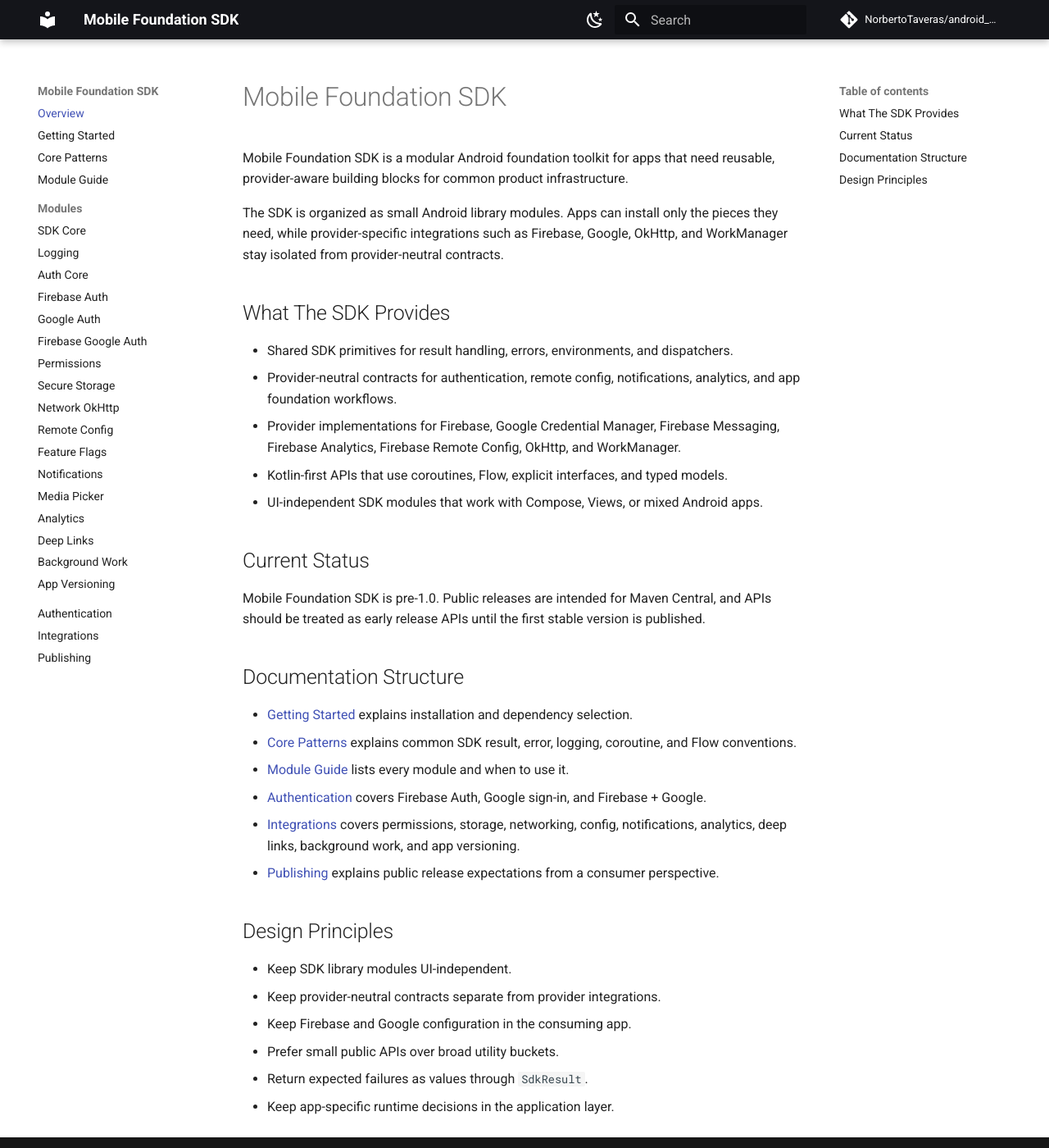
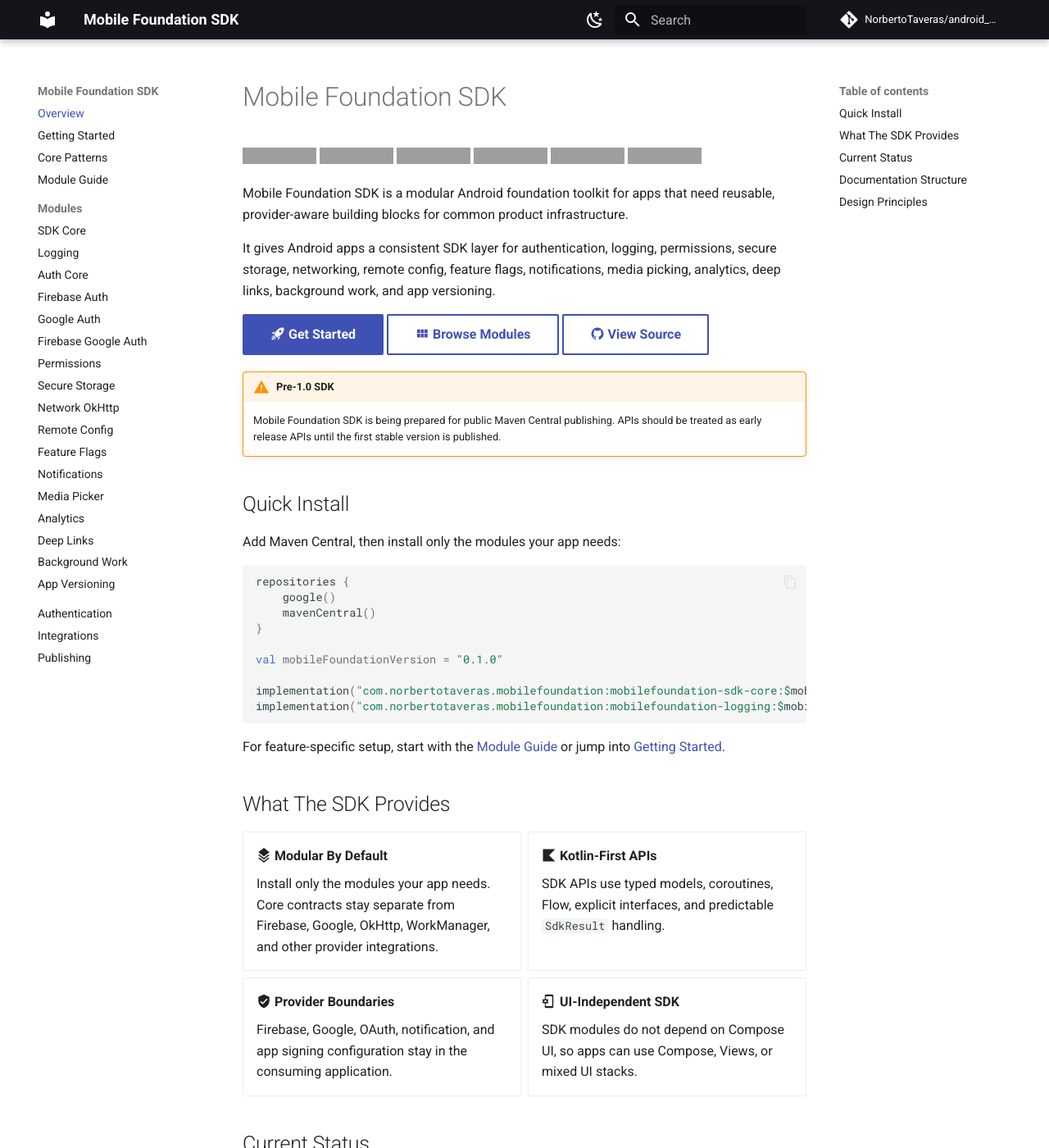
Before and after one commit to NorbertoTaveras/lantern, an MkDocs documentation site: the page built from docs/index.md, in a window 1280 px wide and 1400 px high. Shown: the whole window at 82% size. Built offline with MkDocs 1.6.1 and Material for MkDocs 9.7.7, drawn with Linux system fonts in a browser that asks for light colours; comment, search, counter and statistics services are not loaded; some of the changed text lies outside the part shown; grey boxes are pictures that could not be loaded.

Commit message:
FWK-140 | Polish docs overview page

````diff
--- a/docs/index.md
+++ b/docs/index.md
@@ -1,29 +1,90 @@
 # Mobile Foundation SDK
+
+<p>
+  <a href="https://github.com/NorbertoTaveras/android_mobilefoundation_framework/actions/workflows/android.yml">
+    <img alt="Android CI" src="https://github.com/NorbertoTaveras/android_mobilefoundation_framework/actions/workflows/android.yml/badge.svg" />
+  </a>
+  <a href="https://github.com/NorbertoTaveras/android_mobilefoundation_framework/actions/workflows/publish-docs.yml">
+    <img alt="Docs" src="https://github.com/NorbertoTaveras/android_mobilefoundation_framework/actions/workflows/publish-docs.yml/badge.svg" />
+  </a>
+  <img alt="License" src="https://img.shields.io/badge/license-Apache--2.0-blue.svg" />
+  <img alt="Kotlin" src="https://img.shields.io/badge/kotlin-2.4.10-7F52FF.svg" />
+  <img alt="Min SDK" src="https://img.shields.io/badge/min%20SDK-24-3DDC84.svg" />
+  <img alt="Maven Central" src="https://img.shields.io/badge/Maven%20Central-pending-lightgrey.svg" />
+</p>
 
 Mobile Foundation SDK is a modular Android foundation toolkit for apps that need reusable, provider-aware building blocks for common product infrastructure.
 
-The SDK is organized as small Android library modules. Apps can install only the pieces they need, while provider-specific integrations such as Firebase, Google, OkHttp, and WorkManager stay isolated from provider-neutral contracts.
+It gives Android apps a consistent SDK layer for authentication, logging, permissions, secure storage, networking, remote config, feature flags, notifications, media picking, analytics, deep links, background work, and app versioning.
+
+[:material-rocket-launch: Get Started](getting-started.md){ .md-button .md-button--primary }
+[:material-view-module: Browse Modules](modules.md){ .md-button }
+[:material-github: View Source](https://github.com/NorbertoTaveras/android_mobilefoundation_framework){ .md-button }
+
+!!! warning "Pre-1.0 SDK"
+    Mobile Foundation SDK is being prepared for public Maven Central publishing. APIs should be treated as early release APIs until the first stable version is published.
+
+## Quick Install
+
+Add Maven Central, then install only the modules your app needs:
+
+```kotlin
+repositories {
+    google()
+    mavenCentral()
+}
+
+val mobileFoundationVersion = "0.1.0"
+
+implementation("com.norbertotaveras.mobilefoundation:mobilefoundation-sdk-core:$mobileFoundationVersion")
+implementation("com.norbertotaveras.mobilefoundation:mobilefoundation-logging:$mobileFoundationVersion")
+```
+
+For feature-specific setup, start with the [Module Guide](modules.md) or jump into [Getting Started](getting-started.md).
 
 ## What The SDK Provides
 
-- Shared SDK primitives for result handling, errors, environments, and dispatchers.
-- Provider-neutral contracts for authentication, remote config, notifications, analytics, and app foundation workflows.
-- Provider implementations for Firebase, Google Credential Manager, Firebase Messaging, Firebase Analytics, Firebase Remote Config, OkHttp, and WorkManager.
-- Kotlin-first APIs that use coroutines, Flow, explicit interfaces, and typed models.
-- UI-independent SDK modules that work with Compose, Views, or mixed Android apps.
+<div class="grid cards" markdown>
+
+-   :material-layers-triple: **Modular By Default**
+
+    Install only the modules your app needs. Core contracts stay separate from Firebase, Google, OkHttp, WorkManager, and other provider integrations.
+
+-   :material-language-kotlin: **Kotlin-First APIs**
+
+    SDK APIs use typed models, coroutines, Flow, explicit interfaces, and predictable `SdkResult` handling.
+
+-   :material-shield-check: **Provider Boundaries**
+
+    Firebase, Google, OAuth, notification, and app signing configuration stay in the consuming application.
+
+-   :material-cellphone-cog: **UI-Independent SDK**
+
+    SDK modules do not depend on Compose UI, so apps can use Compose, Views, or mixed UI stacks.
+
+</div>
 
 ## Current Status
 
-Mobile Foundation SDK is pre-1.0. Public releases are intended for Maven Central, and APIs should be treated as early release APIs until the first stable version is published.
+Public releases are intended for Maven Central. The Maven Central badge will be replaced with the published artifact version after the first public release.
+
+| Area | Status |
+| --- | --- |
+| Public docs | Live through GitHub Pages |
+| CI validation | Android CI and docs publishing workflows |
+| Release publishing | Prepared for Maven Central |
+| Version line | Pre-1.0 |
 
 ## Documentation Structure
 
-- [Getting Started](getting-started.md) explains installation and dependency selection.
-- [Core Patterns](core-patterns.md) explains common SDK result, error, logging, coroutine, and Flow conventions.
-- [Module Guide](modules.md) lists every module and when to use it.
-- [Authentication](authentication.md) covers Firebase Auth, Google sign-in, and Firebase + Google.
-- [Integrations](integrations.md) covers permissions, storage, networking, config, notifications, analytics, deep links, background work, and app versioning.
-- [Publishing](publishing.md) explains public release expectations from a consumer perspective.
+| Page | Purpose |
+| --- | --- |
+| [Getting Started](getting-started.md) | Installation, requirements, dependency selection, and first result handling. |
+| [Core Patterns](core-patterns.md) | `SdkResult`, `SdkError`, logging, coroutines, Flow, and provider boundaries. |
+| [Module Guide](modules.md) | All SDK modules and links to detailed module pages. |
+| [Authentication](authentication.md) | Firebase Auth, Google sign-in, and Firebase + Google setup. |
+| [Integrations](integrations.md) | Permissions, storage, networking, config, notifications, analytics, deep links, work, and versioning. |
+| [Publishing](publishing.md) | Public release and Maven Central expectations. |
 
 ## Design Principles
 
--- a/mkdocs.yml
+++ b/mkdocs.yml
@@ -38,6 +38,9 @@ markdown_extensions:
   - pymdownx.superfences
   - pymdownx.tabbed:
       alternate_style: true
+  - pymdownx.emoji:
+      emoji_index: !!python/name:material.extensions.emoji.twemoji
+      emoji_generator: !!python/name:material.extensions.emoji.to_svg
 
 nav:
   - Overview: index.md
````
